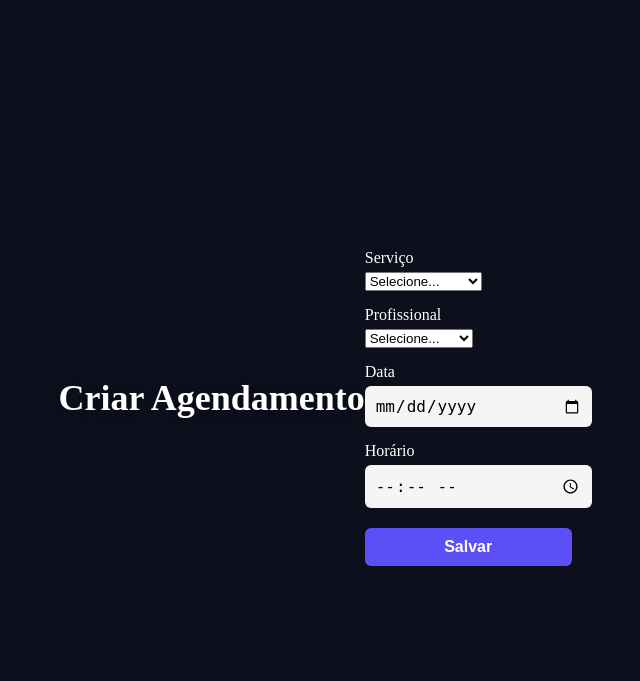
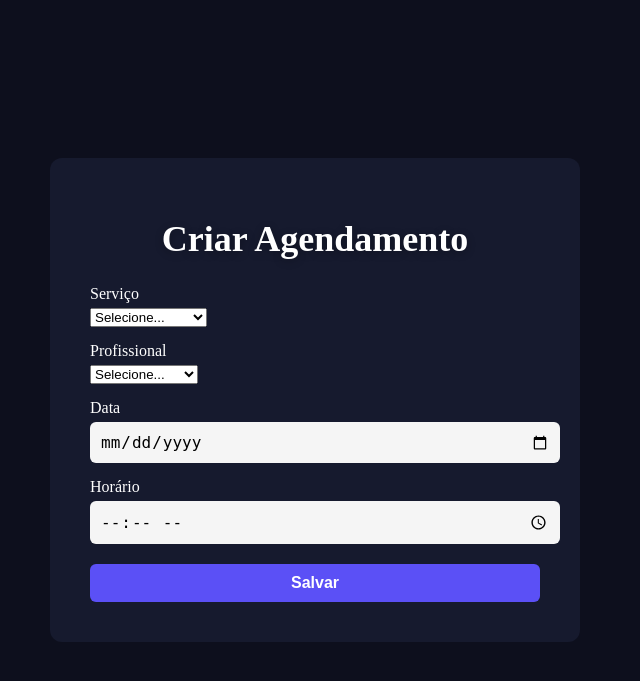
Before and after one commit to Clovesmiranda/projeto_scrum_agenda, a Flask app: page /criar_agendamento in a window 1280 px wide. Shown: the top 681 px of the page, without its empty margins (325-965 px from the left). Run offline with Flask 3, Linux system fonts and the light colour scheme; data comes from the database, SQL or seed files in the repository.

Commit message:
Ajuste e padronização da tela criar agendamento

```diff
--- a/static/css/styles.css
+++ b/static/css/styles.css
@@ -19,7 +19,12 @@
 .form-page .box {
     margin: auto;
 }
-
+.form-page .box {
+    width: 450px;
+    background: #161a2e;
+    padding: 40px;
+    border-radius: 12px;
+}
 .login-page .box {
 
 margin: auto;
--- a/templates/criar_agendamento.html
+++ b/templates/criar_agendamento.html
@@ -7,9 +7,8 @@
 
 </head>
 <body class="form-page">
+<div class="box">
 
-
-</div>
     <h2 style="text-align:center;">Criar Agendamento</h2>
 
     <form action="/agendamentos" method="post">
@@ -39,5 +38,6 @@
         <button type="submit">Salvar</button>
     </form>
 
+</div>
 </body>
 </html>
```
